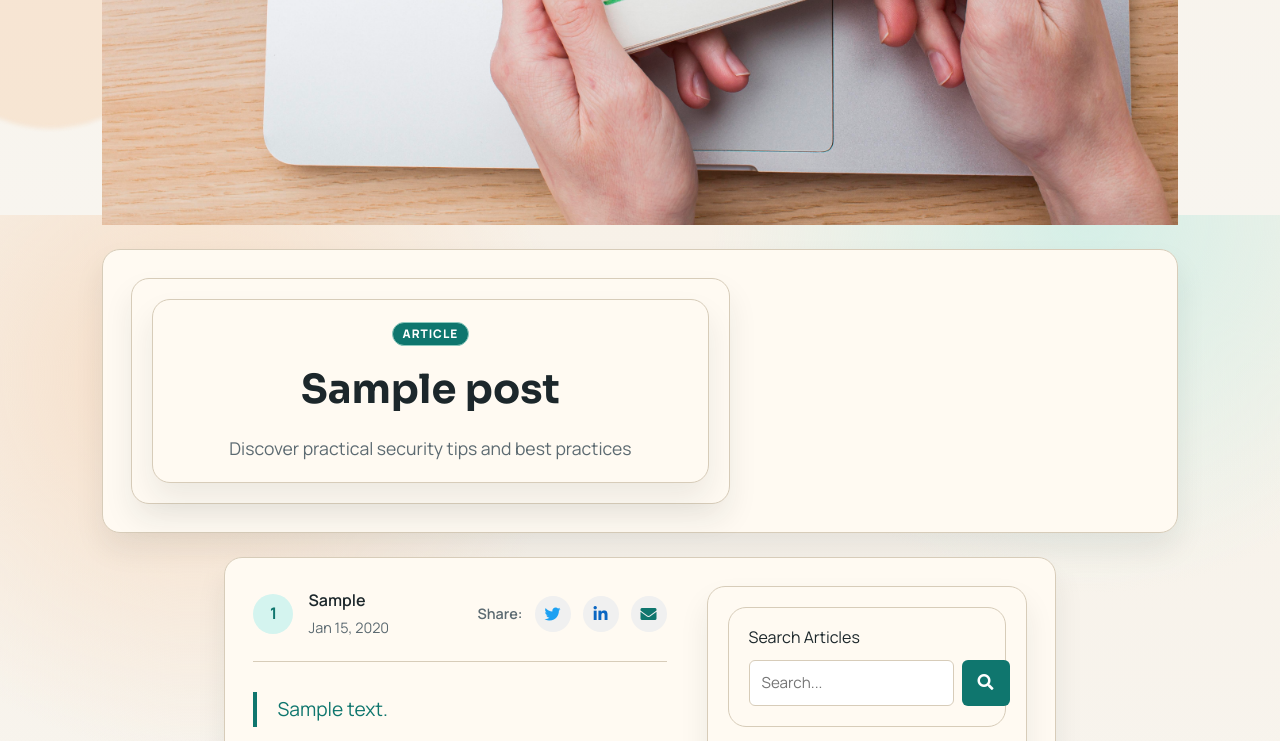
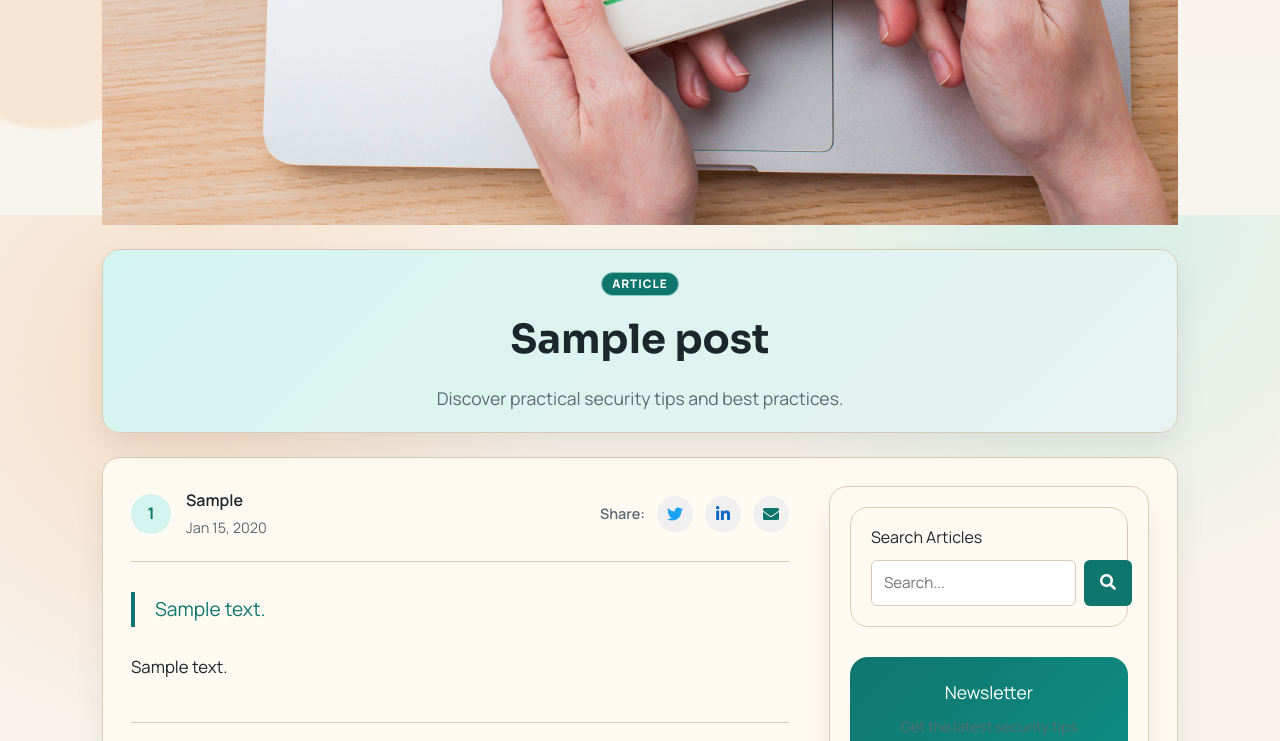
Before and after one commit to tendayiht-png/password_space_blog, a Django app: template templates/post_detail.html in a window 1280 px wide. Shown: the part 585-1326 px from the top of the page. Run offline with Django 3.2, Linux system fonts and the light colour scheme; the template is opened without the code that fills it: most values are stand-ins (such as "Sample title", 1, 10 or a date in 2020).

Commit message:
Align post detail About link to home section

```diff
--- a/templates/post_detail.html
+++ b/templates/post_detail.html
@@ -3,24 +3,18 @@
 
 {% block content %}
 <main class="container py-4">
-  <!-- Hero Section with Featured Image -->
   <img src="{% static 'images/blog_image_4.jpg' %}" alt="Password Safe Blog Image" style="display: block; width: 100%; margin-bottom: 24px;">
-  <section class="layout">
-    <article class="hero-card">
-     <article class="hero-card">
-      <span class="badge" style="background: var(--brand); color: white;">Article</span>
+
+  <section class="hero">
+    <article class="hero-card reveal" style="background: linear-gradient(135deg, var(--brand-soft), #e8f3f1);">
+      <span class="badge" style="background: var(--brand); color: #fff;">Article</span>
       <h1 style="font-size: 2.5rem; font-weight: 700; margin: 20px 0; line-height: 1.2; color: var(--ink);">{{ post.title }}</h1>
-      <p style="font-size: 1.1rem; color: var(--muted); margin: 0;">Discover practical security tips and best practices</p>
-    </div>
+      <p style="font-size: 1.1rem; color: var(--muted); margin: 0;">Discover practical security tips and best practices.</p>
+    </article>
   </section>
 
-  <!-- Main Layout -->
   <section class="layout" style="display: grid; grid-template-columns: 1fr 320px; gap: 40px; max-width: 1200px; margin: 0 auto;">
-
-    <!-- Main Article -->
     <article class="article reveal">
-
-      <!-- Article Metadata -->
       <div style="display: flex; justify-content: space-between; align-items: center; padding-bottom: 20px; border-bottom: 1px solid var(--line); margin-bottom: 30px; flex-wrap: wrap; gap: 15px;">
         <div style="display: flex; align-items: center; gap: 15px;">
           <div style="width: 40px; height: 40px; border-radius: 50%; background: var(--brand-soft); display: flex; align-items: center; justify-content: center; color: var(--brand); font-weight: 700;">
@@ -32,7 +26,6 @@
           </div>
         </div>
 
-        <!-- Social Share Buttons -->
         <div style="display: flex; gap: 12px; align-items: center;">
           <span style="font-size: 0.9rem; color: var(--muted); font-weight: 600;">Share:</span>
           <a href="https://twitter.com/intent/tweet?url={{ request.build_absolute_uri }}&text={{ post.title }}" target="_blank" rel="noopener noreferrer" style="width: 36px; height: 36px; border-radius: 50%; background: #f0f0f0; display: flex; align-items: center; justify-content: center; color: #1da1f2; text-decoration: none; transition: all 0.3s ease;" class="share-btn">
@@ -47,7 +40,6 @@
         </div>
       </div>
 
-      <!-- Article Content -->
       <div class="article-content" style="font-size: 1.05rem; line-height: 1.8; color: var(--ink);">
         {% if post.excerpt %}
           <p style="font-size: 1.2rem; font-weight: 500; color: var(--brand); margin-bottom: 25px; padding-left: 20px; border-left: 4px solid var(--brand);">
@@ -57,7 +49,6 @@
         {{ post.content|safe }}
       </div>
 
-      <!-- Article Tags/Categories (Optional) -->
       <div style="margin: 40px 0; padding: 20px 0; border-top: 1px solid var(--line); border-bottom: 1px solid var(--line);">
         <p style="margin: 0 0 12px 0; font-weight: 600; color: var(--muted); text-transform: uppercase; font-size: 0.8rem;">Topic:</p>
         <div style="display: flex; flex-wrap: wrap; gap: 10px;">
@@ -66,18 +57,12 @@
         </div>
       </div>
 
-      <!-- Navigation Links -->
       <div style="display: flex; gap: 15px; margin-top: 40px;">
         <a class="btn btn-primary" href="{% url 'home' %}" style="background: var(--brand); color: white; padding: 12px 24px; border-radius: 8px; text-decoration: none; font-weight: 600; transition: background 0.3s ease;">
           <i class="fas fa-arrow-left" style="margin-right: 8px;"></i>Back to All Articles
         </a>
       </div>
 
-         </div>
-        </div>
-      </div>
-
-      <!-- Comments Section -->
       <section style="margin-top: 60px;">
         <h2 style="font-size: 1.8rem; color: var(--ink); margin-bottom: 30px;">Comments</h2>
 
@@ -131,13 +116,9 @@
           </div>
         {% endif %}
       </section>
-
     </article>
 
-    <!-- Sidebar -->
     <aside class="sidebar reveal">
-
-      <!-- Search Box -->
       <div style="background: var(--panel); padding: 20px; border-radius: var(--radius); margin-bottom: 30px; border: 1px solid var(--line);">
         <h3 style="margin-top: 0; font-size: 1rem; color: var(--ink);">Search Articles</h3>
         <form method="get" action="{% url 'home' %}" style="display: flex; gap: 8px;">
@@ -153,7 +134,6 @@
         </form>
       </div>
 
-      <!-- Newsletter CTA -->
       <div style="background: linear-gradient(135deg, var(--brand), #0e9589); color: white; padding: 25px; border-radius: var(--radius); margin-bottom: 30px; text-align: center;">
         <h3 style="margin-top: 0; color: white; font-size: 1.1rem;">Newsletter</h3>
         <p style="font-size: 0.9rem; margin: 10px 0; opacity: 0.95;">Get the latest security tips delivered to your inbox weekly.</p>
@@ -171,7 +151,6 @@
         </form>
       </div>
 
-      <!-- Related Articles -->
       <div style="background: var(--panel); padding: 20px; border-radius: var(--radius); margin-bottom: 30px; border: 1px solid var(--line);">
         <h3 style="margin-top: 0; font-size: 1rem; color: var(--ink);">Popular Articles</h3>
         <ul style="list-style: none; padding: 0; margin: 0;">
@@ -188,25 +167,21 @@
             <p style="margin: 5px 0 0 0; font-size: 0.85rem; color: var(--muted);">Security guide</p>
           </li>
           <li style="padding-bottom: 0;">
-          <p style="margin: 5px 0 0 0; font-size: 0.85rem; color: var(--muted);">Action steps</p>
+            <p style="margin: 5px 0 0 0; font-size: 0.85rem; color: var(--muted);">Action steps</p>
           </li>
         </ul>
       </div>
 
-      <!-- Quick Links -->
       <div style="background: var(--panel); padding: 20px; border-radius: var(--radius); border: 1px solid var(--line);">
         <h3 style="margin-top: 0; font-size: 1rem; color: var(--ink);">Quick Links</h3>
         <ul style="list-style: none; padding: 0; margin: 0;">
           <li style="margin-bottom: 12px;"><a href="{% url 'home' %}" style="color: var(--brand); text-decoration: none; font-size: 0.95rem; transition: color 0.3s ease;">All Articles</a></li>
-          <li style="margin-bottom: 12px;"><a href="{% url 'about_page' %}" style="color: var(--brand); text-decoration: none; font-size: 0.95rem; transition: color 0.3s ease;">About Us</a></li>
+          <li style="margin-bottom: 12px;"><a href="{% url 'home' %}#about" style="color: var(--brand); text-decoration: none; font-size: 0.95rem; transition: color 0.3s ease;">About Us</a></li>
           <li style="margin-bottom: 12px;"><a href="{% url 'ideas_page' %}" style="color: var(--brand); text-decoration: none; font-size: 0.95rem; transition: color 0.3s ease;">Share Ideas</a></li>
         </ul>
       </div>
-
     </aside>
-
   </section>
-
 </main>
 
 <style>
```
